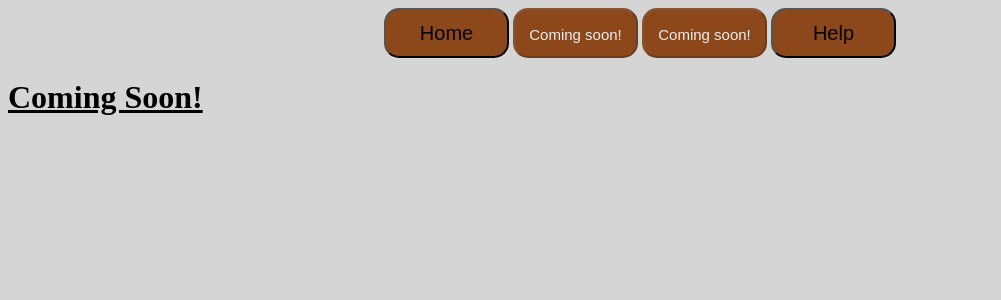
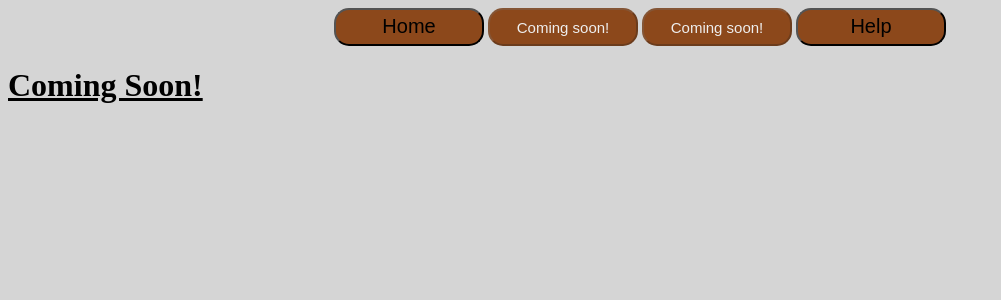
Before and after one commit to AceAttorneyMaster111/AceAttorneyMaster111.github.io, a PHP site: page / in a window 1280 px wide. Shown: the top 300 px of the page, without its empty margins (0-1001 px from the left). Run offline with PHP 8.4, Linux system fonts and the light colour scheme.

Commit message:
Changed size of buttons

```diff
--- a/CSS/index.css
+++ b/CSS/index.css
@@ -16,8 +16,8 @@ button
 {
 	display:inline-block;
 	border-radius:15px;
-	height:50px;
-	width:125px;
+	height:37.5px;
+	width:150px;
 	font-size:20px;
 }
 button span.comingsoon
```
